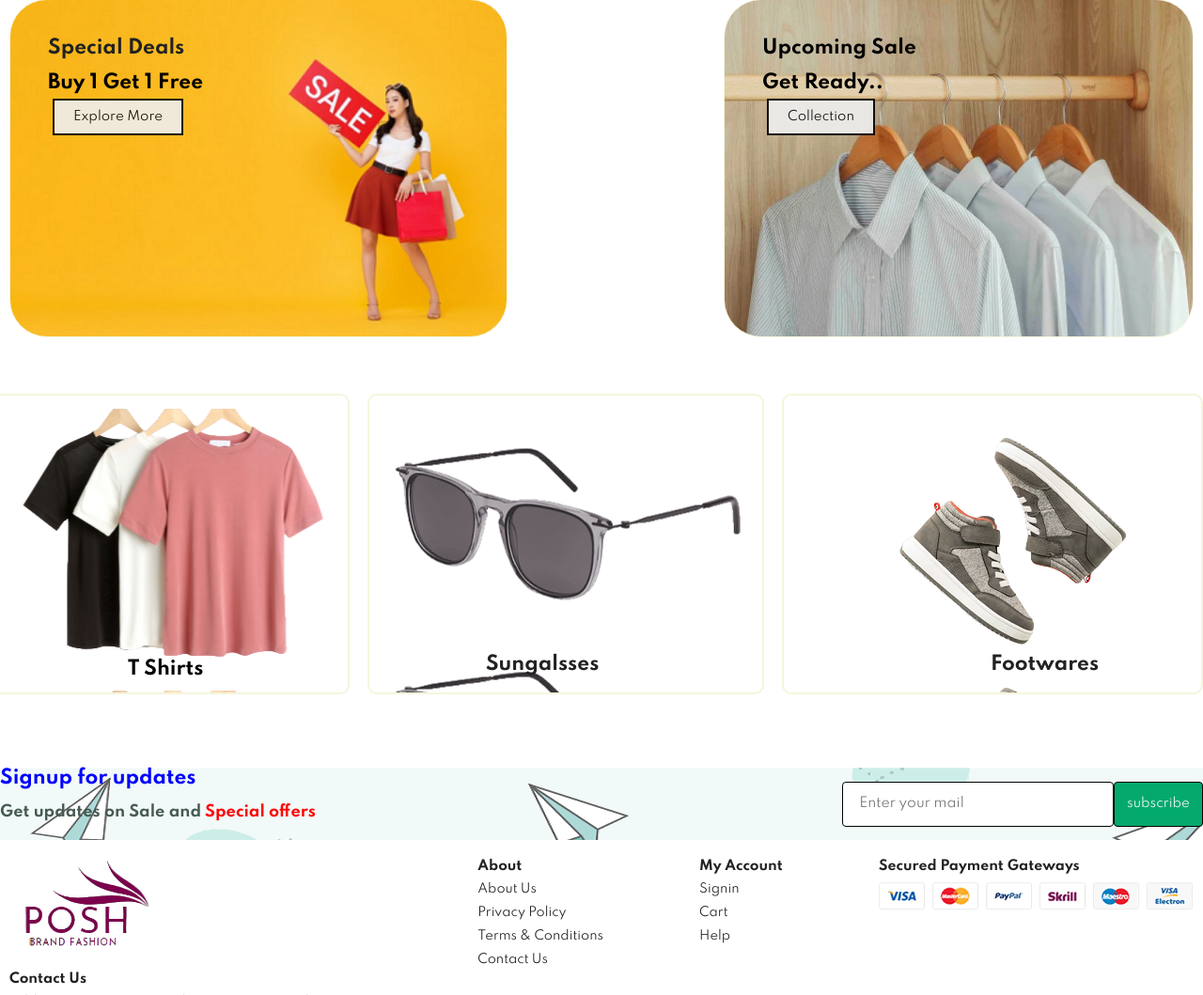
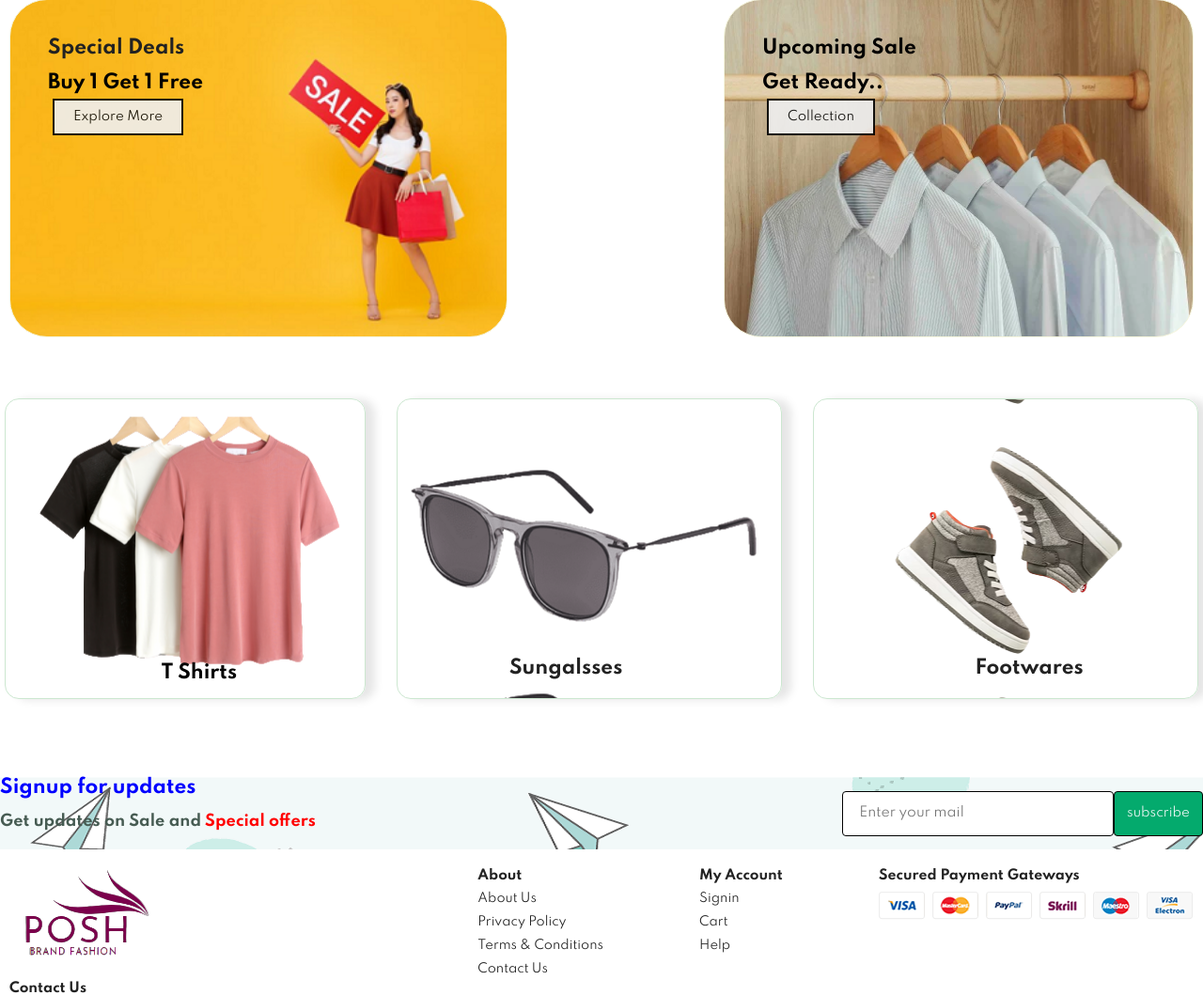
Before and after one commit to Manukl535/Ecommerce-website, a PHP site: page / in a window 1280 px wide. Shown: the part 3456-4515 px from the top of the page at 94% size. Run offline with PHP 8.4, Linux system fonts and the light colour scheme.

Commit message:
zoom style removed

```diff
--- a/index.html
+++ b/index.html
@@ -297,17 +297,17 @@
                     </div>
                 <div class="servicon">
                     <div class="image-zoom">
-                        <a href="shipping.html"> <img src="Assets/online.png" width="70%" class="zoom-img"></a>
+                        <a href="online.html"> <img src="Assets/online.png" width="70%" class="zoom-img"></a>
                        </div>
                      </div>
                 <div class="servicon">
                     <div class="image-zoom">
-                        <a href="shipping.html"> <img src="Assets/specoff.png" width="70%" class="zoom-img"></a>
+                        <a href="specoff.html"> <img src="Assets/specoff.png" width="70%" class="zoom-img"></a>
                        </div>
                      </div>
                 <div class="servicon">
                     <div class="image-zoom">
-                        <a href="shipping.html"> <img src="Assets/24X7.png" width="70%" class="zoom-img"></a>
+                        <a href="custservice.html"> <img src="Assets/24X7.png" width="70%" class="zoom-img"></a>
                        </div>
                      </div>
 
--- a/styles.css
+++ b/styles.css
@@ -199,6 +199,7 @@ body {
   text-align: start;
   min-width: 20%;
   text-align: right;
+  margin: 8px;
   box-shadow: 10px 1px 10px rgba(0,0,0,0.10);
   border: 1px solid #cce7d0;
   border-radius: 1px;
@@ -497,15 +498,18 @@ font-weight: 300px;
   justify-content: center;
   align-items: flex-start;
   height: 40vh;
-  width: 33%;
-  background-position: top 25% right 0;
+  width: 30%;
+  background-position: top 48% right 0;
   padding:  50px;
   text-align: start;
-  margin-left: -50px;
   min-width: 20%;
-  text-decoration: none;
-  border: 2px solid beige;
-  border-radius: 10px;
+  text-align: right;
+  margin: 8px;
+  box-shadow: 10px 1px 10px rgba(0,0,0,0.10);
+  border: 1px solid #cce7d0;
+  border-radius: 1px;
+  margin: 5px ;
+  border-radius: 15px;
 }
 
 #buy1get1 .buy1get1_box2 h4{
@@ -547,15 +551,17 @@ color:black;
   justify-content: center;
   align-items: flex-start;
   height: 40vh;
-  width: 33%;
-  background-position: top 25% right 10%;
+  width: 32%;
+  background-position: top 48% right 0;
   padding:  50px;
   text-align: start;
-  margin-left: -50px;
   min-width: 20%;
-  text-decoration: none;
-  border: 2px solid beige;
-  border-radius: 10px;
+  text-align: right;
+  box-shadow: 10px 1px 10px rgba(0,0,0,0.10);
+  border: 1px solid #cce7d0;
+  border-radius: 1px;
+  margin: 5px ;
+  border-radius: 15px;
 
 }
 
@@ -591,20 +597,24 @@ color:black;
   justify-content: center;
   align-items: flex-start;
   height: 40vh;
-  width: 35%;
-  background-position: top 38% right 0;
+  width: 32%;
+  background-position: top 48% right 0;
   padding:  50px;
   text-align: start;
-  margin-left: -50px;
   min-width: 20%;
-  border: 2px solid beige;
-  border-radius: 10px;
+  text-align: center;
+  margin: 8px;
+  box-shadow: 10px 1px 10px rgba(0,0,0,0.10);
+  border: 1px solid #cce7d0;
+  border-radius: 1px;
+  margin: 5px ;
+  border-radius: 15px;
 
 
 }
 
 #buy1get1 .buy1get1_box4 h4{
-  padding: 225px 60px 90px 170px;
+  padding: 225px 60px 90px 110px;
 }
 
 #buy1get1 .buy1get1_box4 a{
--- a/sweat1.html
+++ b/sweat1.html
@@ -6,7 +6,7 @@
     <link rel="stylesheet" href="https://cdnjs.cloudflare.com/ajax/libs/font-awesome/4.7.0/css/font-awesome.min.css">
     <link rel="stylesheet" href="styles.css">
 
-    <style>
+    <!-- <style>
         .image-zoom {
   overflow: hidden; /* Hide the overflow of the container */
 }
@@ -18,7 +18,7 @@
 .zoom-img:hover {
   transform: scale(1.2); /* Apply the zoom effect when the image is hovered */
 }
-    </style>
+    </style> -->
 </head>
 <body>
      <!--Header Section-->
@@ -119,7 +119,7 @@
             </div>
             <div class="payment">
                 <h4>Secured Payment Gateways</h4>
-                <img src="Assets/payment.jpg">
+                <img src="Assets/payment.png">
             </div>
             <div class="copyright">
                 <p>2023 &#169; All Rights Reserved</p><p>Designed and Maintained by <b>Manu </b>and <b>Srisha</b></p>
```
